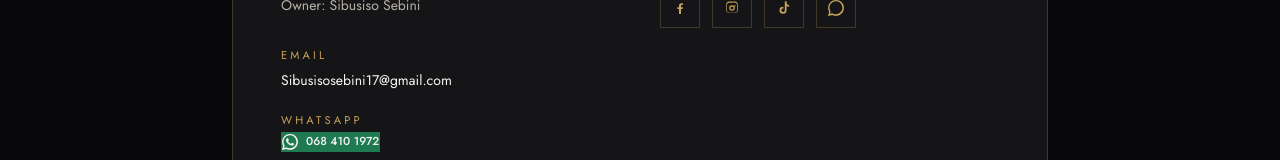
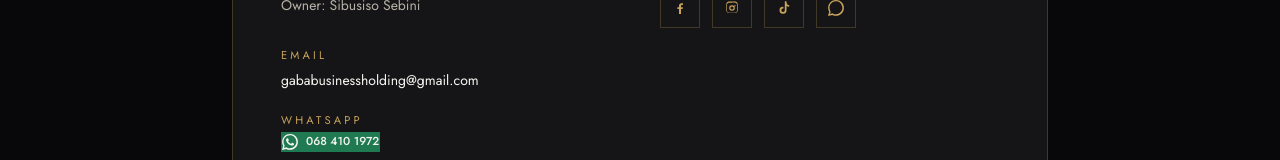
Before and after one commit to vuyolwethundolela/gaba-wrist-website, a React (Vite) app: page /contact in a window 1280 px wide. Shown: the part 447-607 px from the top of the page. Built offline with nearby package versions, Linux system fonts and the light colour scheme; no server answers; the database is empty.

Commit message:
Update business.js

```diff
--- a/src/data/business.js
+++ b/src/data/business.js
@@ -8,7 +8,7 @@ export const business = {
   name: 'Gaba Wrist',
   tagline: 'LUXURY STYLE WITHIN REACH',
   owner: 'Sibusiso Sebini',
-  email: 'Sibusisosebini17@gmail.com',
+  email: 'gababusinessholding@gmail.com',
   // Raw number as supplied by the owner (South African local format)
   whatsappDisplay: '068 410 1972',
   // International format, digits only, required for the wa.me deep link
```
